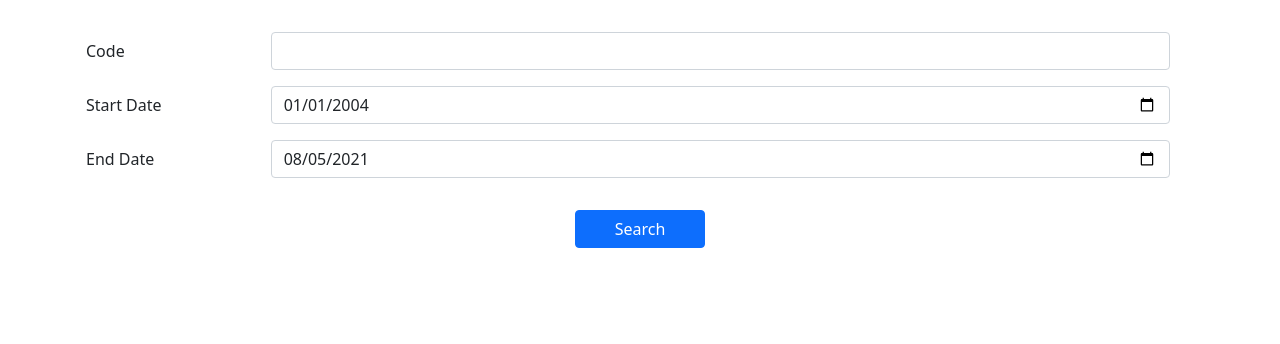
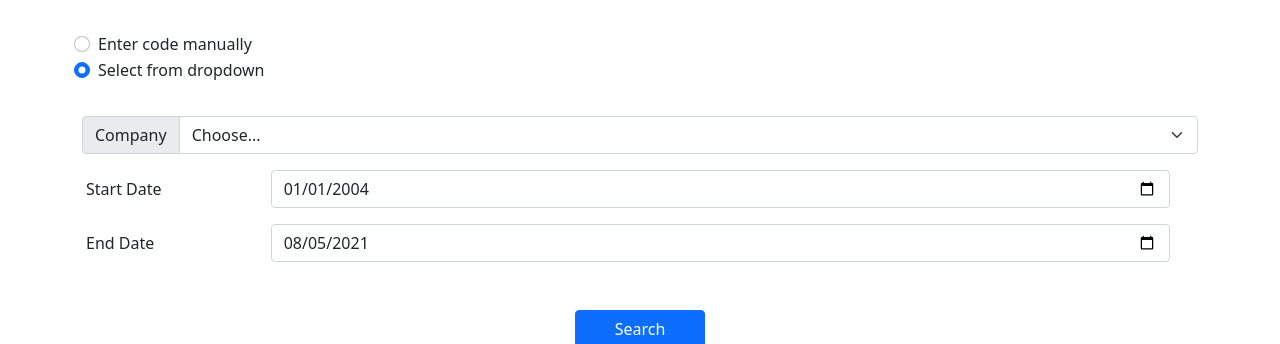
Before and after one commit to cybersaksham/Stock-Graph-Website, a Flask app: template templates/index.html in a window 1280 px wide. Shown: the top 344 px of the page. Before the commit the page ends 248 px from the top, so only its background shows below. Run offline with Flask 2, Linux system fonts and the light colour scheme; the template is opened without the code that fills it: most values are stand-ins (such as "Sample title", 1, 10 or a date in 2020); some libraries are stand-ins or nearby versions.

Commit message:
dropdown selection added

```diff
--- a/main.py
+++ b/main.py
@@ -2,6 +2,7 @@
 from flask import Flask, render_template, request, jsonify
 from data import StockData
 import datetime
+import json
 
 
 # Function to format increased & decreased data in format required by canvas js
@@ -27,6 +28,10 @@ def getData(code__, start__, end__):
     return [formatData(data__.increase_days()), formatData(data__.decrease_days())]
 
 
+# Collecting company names
+with open("data.json") as f:
+    company_name = json.load(f)
+
 # Creating app
 app = Flask(__name__)
 
@@ -34,7 +39,10 @@ app = Flask(__name__)
 @app.route('/')
 def home():
     # Main route
-    return render_template("index.html", plot=None)
+    name_list__ = []
+    for item in company_name:
+        name_list__.append(item["name"] + " / " + item["symbol"])
+    return render_template("index.html", names=name_list__)
 
 
 @app.route('/getPlot', methods=["POST"])
@@ -42,13 +50,21 @@ def getPlot():
     # Getting data for plotting in html
     if request.method == "POST":
         # Getting data from form
-        code__ = request.form["companyCode"]
-        start__ = request.form["startDate"]
-        end__ = request.form["endDate"]
+        code__ = request.args.get("code").upper()
+        start__ = request.args.get("start")
+        end__ = request.args.get("end")
+
+        title__ = ""
+
+        # Getting company name by code
+        for item in company_name:
+            if item["symbol"] == code__:
+                title__ = item["name"]
+                break
 
         try:
             # If data is found with no error
-            return jsonify(error=None, data=getData(code__, start__, end__))
+            return jsonify(error=None, data=getData(code__, start__, end__), title=title__)
         except:
             # If some error occurred due to user inputs
             return jsonify(error="Data not found", data=None)
--- a/static/js/script.js
+++ b/static/js/script.js
@@ -86,8 +86,9 @@ function plotData($title, $increased, $decreased) {
 
 // Function to show error if any
 function giveError($error){
+    $('#errorText').empty();
     $('#chartContainer').empty();
-    $('#chartContainer').append($error);
+    $('#errorText').append($error);
 }
 
 // Function to show spinner until data is being fetched
@@ -108,18 +109,57 @@ $(document).ready(function(){
     $today = new Date();
     $('#endDate').val($today.toISOString().substr(0, 10));
 
+    // Selecting inputDiv
+    $('#codeForm').change(function(){
+        if($("[name='typeOfInput']:checked").val() == "0"){
+            $('#inputDiv').show();
+            $('#selectDiv').hide();
+        }
+        else{
+            $('#inputDiv').hide();
+            $('#selectDiv').show();
+        }
+    });
+
     // Clicking search button
     $('#searchBtn').click(function(e){
         // Initializations
         e.preventDefault();
         giveError("");
-        loader(true);
+
+        // Getting input type
+        $inputType = $("[name='typeOfInput']:checked").val();
+        $code = "";
+
+        // Getting company code according to input type
+        if($inputType == "0"){
+            // Checking for code input
+            if($('#companyCode').val() == ""){
+                giveError("Enter company code");
+            }
+            else{
+                $code = $('#companyCode').val();
+            }
+        }
+        else if($inputType == "1"){
+            // Checking for company selected
+            if($('#selectCompany').val() == "Choose..."){
+                giveError("Select a company");
+            }
+            else{
+                $code = $('#selectCompany').val().split(" / ")[1];
+            }
+        }
+        else{
+            giveError("Select an input option");
+        }
 
         // Sending request to fetch data
+        if($code != ""){
+            loader(true);
             $.ajax({
-            url: "/getPlot",
+                url: "/getPlot?code=" + $code + "&start=" + $('#startDate').val() + "&end=" + $('#endDate').val(),
                 type: "POST",
-            data: $('#codeForm').serialize(),
                 success: function(response){
                     if(response["error"] != null){
                         // If data cannot be fetched
@@ -143,7 +183,7 @@ $(document).ready(function(){
                         });
 
                         // Plotting data
-                    plotData($('#companyCode').val(), $incData__, $decData__);
+                        plotData(response["title"], $incData__, $decData__);
                     }
                     loader(false);
                 },
@@ -151,5 +191,6 @@ $(document).ready(function(){
                     loader(false);
                 }
             });
+        }
     })
 });
--- a/templates/index.html
+++ b/templates/index.html
@@ -25,12 +25,37 @@
 <div class="container my-5">
     <!-- User Form -->
     <form class="row g-3" id="codeForm">
+        <div class="mb-3 row">
+            <div class="form-check">
+                <input class="form-check-input" type="radio" value="0" name="typeOfInput" id="inputCode">
+                <label class="form-check-label" for="inputCode">
+                    Enter code manually
+                </label>
+            </div>
+            <div class="form-check">
+                <input class="form-check-input" type="radio" value="1" name="typeOfInput" id="dropdownCode" checked>
+                <label class="form-check-label" for="dropdownCode">
+                    Select from dropdown
+                </label>
+            </div>
+        </div>
         <!-- Company Code -->
-        <div class="mb-3 row">
+        <div style="display: none;" id="inputDiv" class="mb-3 row">
             <label for="companyCode" class="col-sm-2 col-form-label">Code</label>
             <div class="col-sm-10">
-                <input type="text" name="companyCode" class="form-control" id="companyCode">
+                <input type="text" placeholder="Enter company code" name="companyCode" class="form-control"
+                       id="companyCode">
             </div>
+        </div>
+        <!-- Select Company -->
+        <div id="selectDiv" class="input-group mb-3">
+            <label class="input-group-text" for="selectCompany">Company</label>
+            <select class="form-select" id="selectCompany">
+                <option selected>Choose...</option>
+                {% for name in names %}
+                <option value="{{ name | safe }}">{{ name | safe }}</option>
+                {% endfor %}
+            </select>
         </div>
         <!-- Starting date of data -->
         <div class="mb-3 row">
@@ -46,6 +71,8 @@
                 <input type="date" name="endDate" class="form-control" id="endDate">
             </div>
         </div>
+        <!-- Error Text -->
+        <div id="errorText" class="text-center text-danger"></div>
         <!-- Search button -->
         <div class="mb-5" style="display: flex; justify-content: center;">
             <button style="display: none; width: 130px;" id="loadBtn" class="btn btn-primary" type="button" disabled>
```
Also changed, not shown: readme.md. Lines whose indentation alone changed are shown as unchanged.
